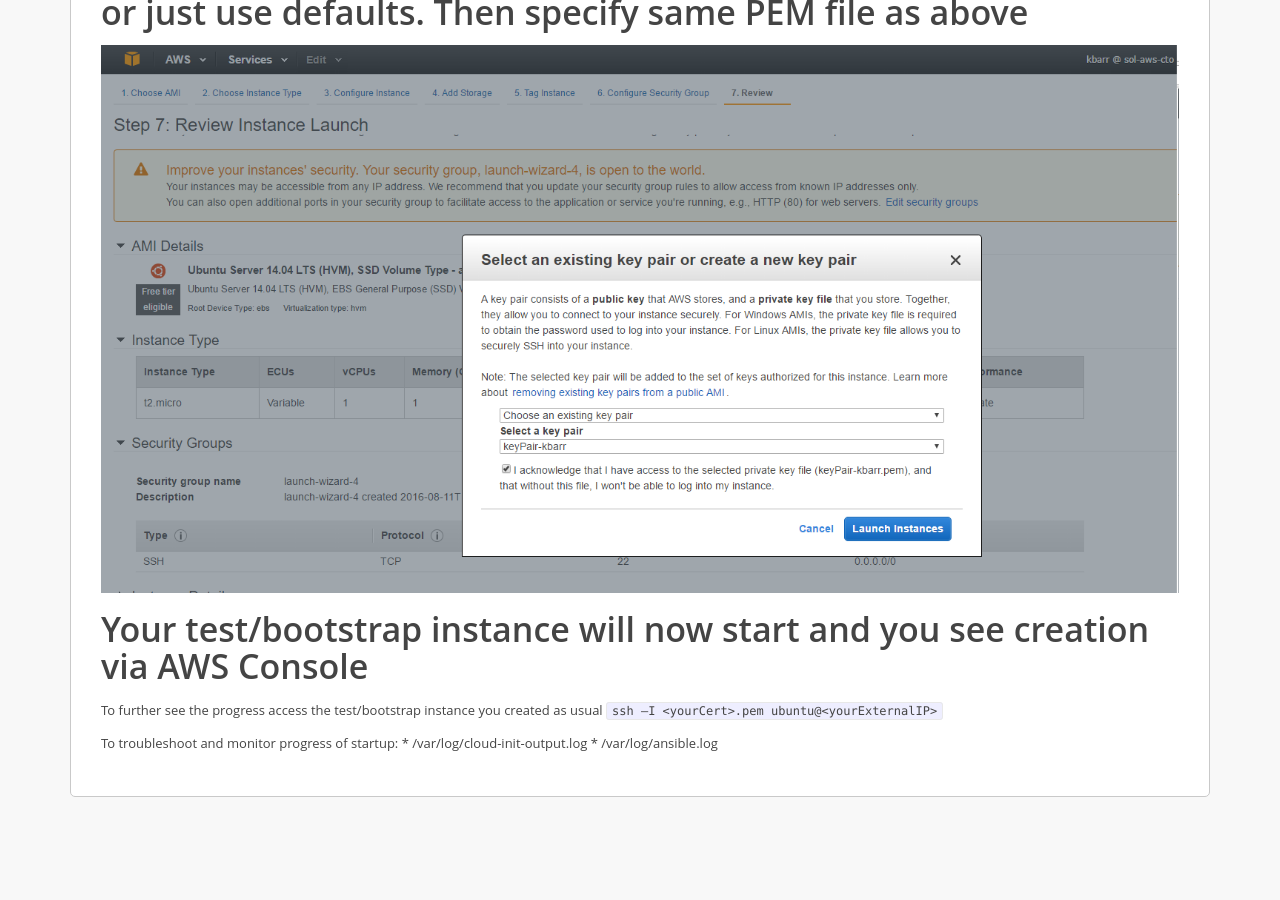
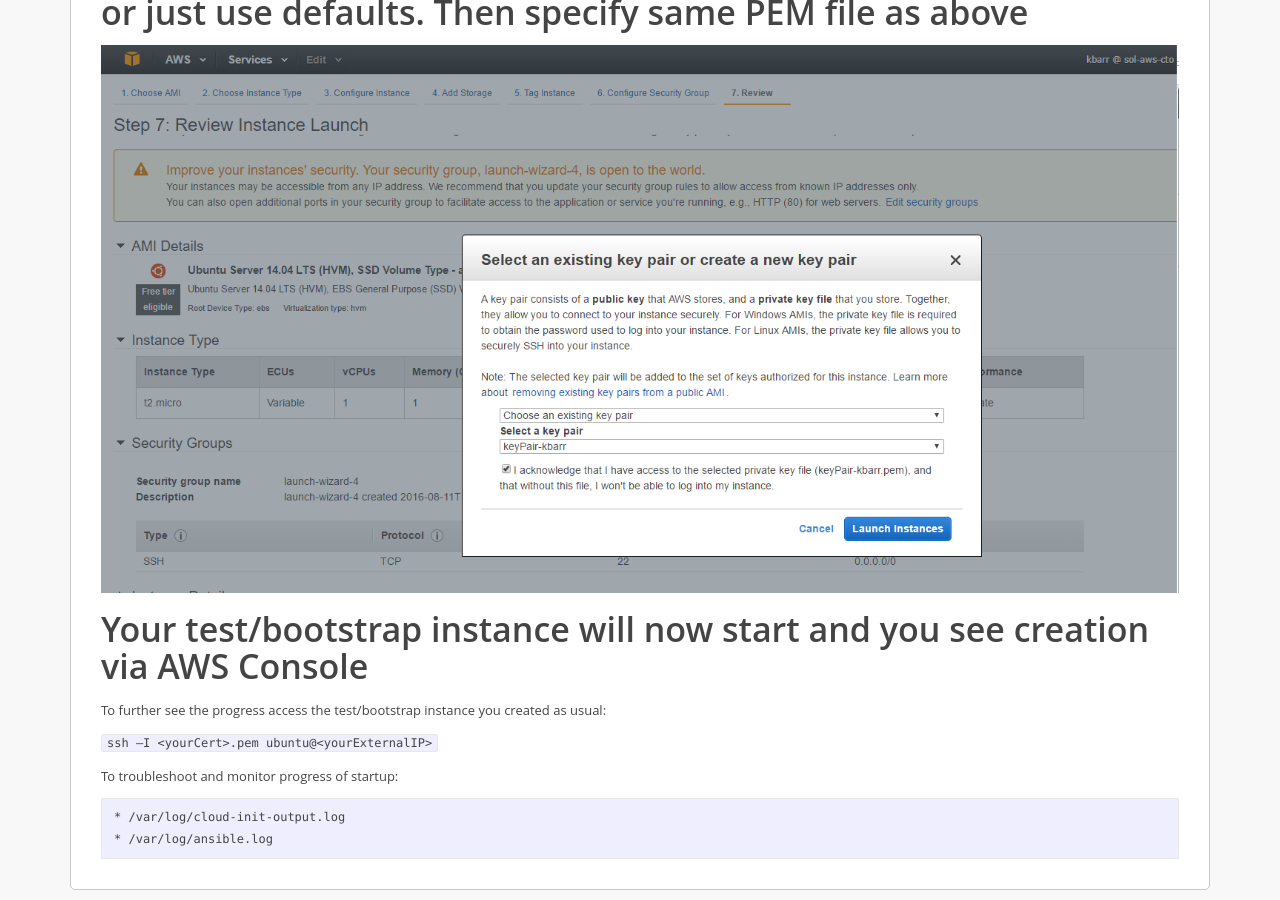
Before and after one commit to SolaceLabs/solace-iot-reference-architecture, a Jekyll site: the page built from docs/index.md, in a window 1280 px wide and 900 px high, scrolled down 5395 px. Built offline with Jekyll 4.4.1, drawn with Linux system fonts in a browser that asks for light colours; before the commit the page ends 6202 px from its top, so only the background shows below that.

Commit message:
Formatting

````diff
--- a/docs/index.md
+++ b/docs/index.md
@@ -88,9 +88,11 @@ export AWS_ELB=N          #   <[Y|N|ELB_NAME]Front VMRs with AWS Elastic_LOAD_BA
 
 # Your test/bootstrap instance will now start and you see creation via AWS Console
 
-To further see the progress access the test/bootstrap instance you created as usual
+To further see the progress access the test/bootstrap instance you created as usual:
+
 ```ssh –I <yourCert>.pem ubuntu@<yourExternalIP>```
 
 To troubleshoot and monitor progress of startup:
+
     * /var/log/cloud-init-output.log
     * /var/log/ansible.log
````
